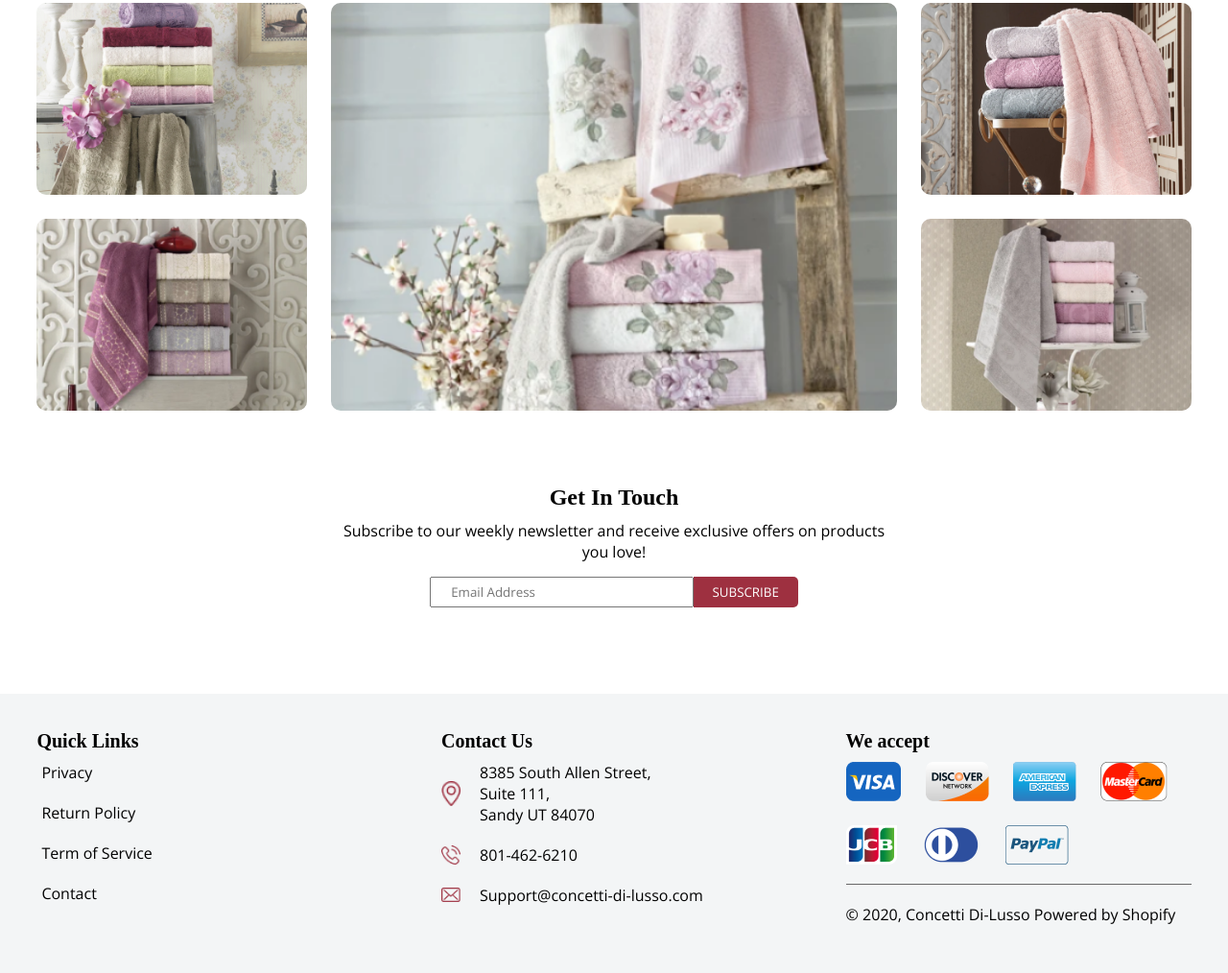
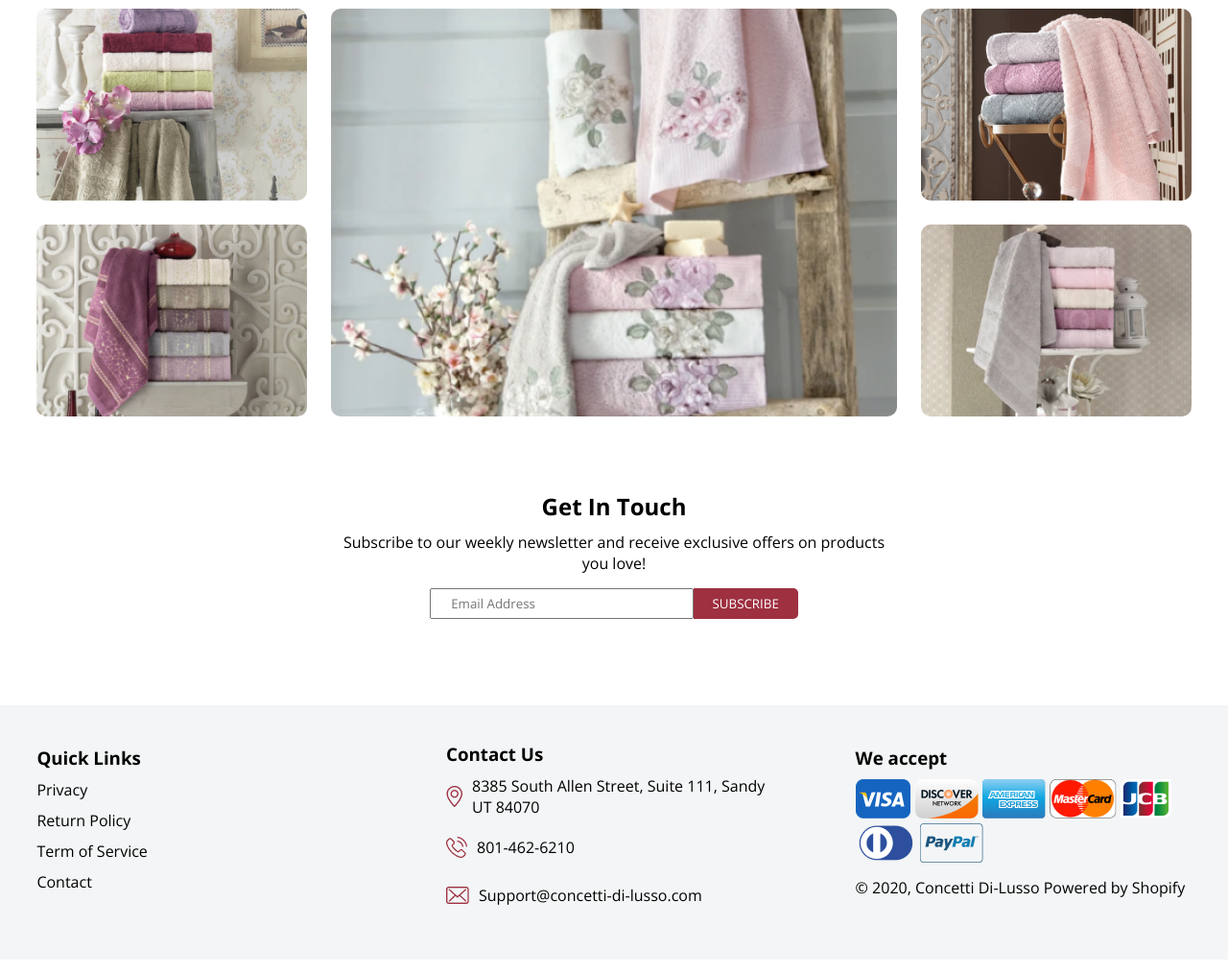
Before and after one commit to sub1120/landing-page-18, a plain HTML site: page index.html in a window 1280 px wide. Shown: the part 3726-4740 px from the top of the page at 96% size. Drawn offline with nearby package versions, Linux system fonts and the light colour scheme; files whose address does not match are found by name.

Commit message:
made footer with mobile fisrt approach

```diff
--- a/index.html
+++ b/index.html
@@ -8,7 +8,10 @@
     <link rel="stylesheet" href="./styles.css" />
   </head>
   <body>
+    <!-- header -->
     <header>
+
+      <!-- contact section -->
       <section class="contact-section">
         <div class="call">
           <div>
@@ -37,6 +40,7 @@
         </div>
       </section>
 
+      <!-- navbar section -->
       <section class="navbar">
         <div class="logo-menu">
           <h1 class="logo">CONCETTI DI-LUSSO</h1>
@@ -71,7 +75,9 @@
       </section>
     </header>
 
+    <!-- main -->
     <main>
+      <!-- hero section -->
       <section class="hero-section">
         <div class="hero-left">
           <h1 class="hero-heading">
@@ -90,6 +96,7 @@
         </div>
       </section>
 
+      <!-- features section -->
       <section class="features-section">
         <div class="feature-item">
           <div class="feature-image">
@@ -211,6 +218,7 @@
       </div>
     </section>
 
+    <!-- special section  -->
     <section class="special-section">
        <div class="special-section-image">
          <img src="./assets/images/special-product.png" alt="" />
@@ -237,6 +245,7 @@
        </div>
      </section>
 
+    <!-- trends section  -->
     <section class="trends">
       <h3 class="trending-heading">Trending Product</h3>
       <div class="trending-products">
@@ -293,6 +302,7 @@
       </div>
     </section>
 
+    <!-- testimonial section  -->
     <section class="testmonial-section">
       <h3 class="testmonial-heading">Our Testimonials</h3>
 
@@ -371,8 +381,8 @@
     <!-- Footer section -->
     <footer>
       <!-- Quick links section -->
-      <div class="f-one">
-        <h3 class="f-heading">Quick Links</h3>
+      <div class="quick-links">
+        <h3>Quick Links</h3>
         <ul class="f-desc">
           <li>Privacy</li>
           <li>Return Policy</li>
@@ -382,37 +392,41 @@
       </div>
 
       <!-- Contact us  section -->
-      <div class="f-two">
-        <h3 class="f-heading">Contact Us</h3>
-        <div class="f-two-desc f-desc">
+      <div class="contact">
+        <h3>Contact Us</h3>
           <!-- location -->
-          <div class="f-two-item">
+          <div>
+            <div>
               <img src="./assets/icons/location.png" alt="location" />
+            </div>
             <p>
-              8385 South Allen Street, <br />
-              Suite 111, <br />
+              8385 South Allen Street,
+              Suite 111,
               Sandy UT 84070
             </p>
           </div>
 
           <!-- Telephone -->
-          <div class="f-two-item">
+          <div>
+            <div>
               <img src="./assets/icons/call.png" alt="Telephone" />
+            </div>
             <p>801-462-6210</p>
           </div>
 
           <!-- mail  -->
-          <div class="f-two-item">
+          <div>
+            <div>
               <img src="./assets/icons/mail.png" alt="Mail " />
+            </div>
             <p>Support@concetti-di-lusso.com</p>
-          </div>
           </div>
       </div>
 
       <!-- we accept section -->
-      <div class="f-three">
-        <h3 class="f-heading">We accept</h3>
-        <div class="f-three-section-one">
+      <div class="payment-options">
+        <h3>We accept</h3>
+        <div>
           <img src="./assets/icons/pay-option1.png" alt="visa" />
           <img src="./assets/icons/pay-option2.png" alt="discover" />
           <img src="./assets/icons/pay-option3.png" alt="american express" />
@@ -421,8 +435,7 @@
           <img src="./assets/icons/pay-option6.png" alt="other payment" />
           <img src="./assets/icons/pay-option7.png" alt="paypal" />
         </div>
-        <div class="f-three-section-two"></div>
-        <div class="f-three-section-three f-desc">
+        <div>
           <p>© 2020, Concetti Di-Lusso Powered by Shopify</p>
         </div>
       </div>
--- a/styles.css
+++ b/styles.css
@@ -180,7 +180,7 @@ main {
 
 .featured-heading {
   margin-bottom: 30px;
-  font-size: 20px;
+  font-size: 24px;
   text-align: center;
 }
 
@@ -255,7 +255,7 @@ main {
 
 .trending-heading {
   margin-bottom: 30px;
-  font-size: 20px;
+  font-size: 24px;
   text-align: center;
 }
 
@@ -294,7 +294,7 @@ main {
 
 .testmonial-heading {
   margin: 20px;
-  font-size: 20px;
+  font-size: 24px;
   text-align: center;
 }
 
@@ -350,7 +350,7 @@ main {
 
 .special-section-heading {
   color: #9e3040;
-  font-size: 20px;
+  font-size: 24px;
   font-weight: 600;
 }
 
@@ -375,6 +375,109 @@ main {
   border: none;
   color: #ffffff;
   font-weight: 600;
+}
+
+/*------------------ photo gallery section------------------ */
+.product-gallery > h3 {
+  font-size: 25px;
+  margin-bottom: 20px;
+}
+.product-gallery {
+  padding: 3vw;
+}
+.product-gallery > h3 {
+  font-size: 24px;
+  text-align: center;
+}
+.product-image-container div img {
+  height: 100%;
+  object-fit: cover;
+  width: 100%;
+  border-radius: 10px;
+}
+
+.product-image-container {
+  display: grid;
+  grid-template-columns: repeat(auto-fit, minmax(230px, 1fr));
+  grid-auto-rows: 200px;
+  grid-auto-flow: dense;
+  gap: 25px;
+}
+
+.pg-lg {
+  grid-column: span 2;
+  grid-row: span 2;
+}
+
+/* ------------- get in touch section ----------- */
+.get-touch-section {
+  text-align: center;
+  margin-top: 3%;
+  margin-bottom: 7%;
+}
+
+.get-touch-section > h3 {
+  font-size: 24px;
+  padding-bottom: 10px;
+}
+.gts-input > input {
+  width: 18%;
+  padding: 5px 20px;
+}
+.gts-input button {
+  margin-top: 15px;
+  padding: 7px 20px;
+  background-color: #9e3040;
+  color: #ffffff;
+  border: none;
+  border-top-right-radius: 5px;
+  border-bottom-right-radius: 5px;
+}
+
+/*
+  ------------- footer section ----------------------
+*/
+footer {
+  padding: 3vw;
+  display: flex;
+  flex-direction: column;
+  align-items: center;
+  flex-wrap: wrap;
+  gap: 20px;
+  background-color: #f3f5f6;
+}
+
+footer > div {
+  min-height: 180px;
+  width: 350px;
+}
+
+.quick-links {
+  text-align: center;
+}
+
+.quick-links ul {
+  list-style-type: none;
+}
+
+.quick-links ul li {
+  margin: 10px 0px;
+}
+
+.contact {
+  text-align: center;
+}
+
+.contact div {
+  margin: 10px 0px;
+}
+
+.payment-options {
+  text-align: center;
+}
+
+.payment-options div {
+  margin: 10px 0px;
 }
 
 @media (min-width: 600px) {
@@ -404,6 +507,33 @@ main {
 
   .trending-product-item {
     max-width: 310px;
+  }
+
+  /*
+  -------------@600footer section ----------------------
+  */
+
+  footer {
+    flex-direction: row;
+    justify-content: space-between;
+  }
+
+  .quick-links {
+    text-align: left;
+  }
+
+  .contact {
+    text-align: left;
+  }
+
+  .contact div {
+    display: flex;
+    align-items: center;
+    gap: 10px;
+  }
+
+  .payment-options {
+    text-align: left;
   }
 }
 
@@ -1113,154 +1243,3 @@ main {
     width: 100%;
   }
 }
-
-/*------------------ Photo gallery ------------------ */
-.product-gallery > h3 {
-  font-size: 25px;
-  margin-bottom: 20px;
-  font-family: Hell;
-}
-.product-gallery {
-  padding: 3vw;
-}
-.product-gallery > h3 {
-  font-size: 24px;
-  font-family: "Hind Siliguri";
-  text-align: center;
-}
-.product-image-container div img {
-  height: 100%;
-  object-fit: cover;
-  width: 100%;
-  border-radius: 10px;
-}
-
-.product-image-container {
-  display: grid;
-  grid-template-columns: repeat(auto-fit, minmax(230px, 1fr));
-  grid-auto-rows: 200px;
-  grid-auto-flow: dense;
-  gap: 25px;
-}
-
-.pg-lg {
-  grid-column: span 2;
-  grid-row: span 2;
-}
-
-/* ------------- Get in touch section ----------- */
-.get-touch-section {
-  text-align: center;
-  margin-top: 3%;
-  margin-bottom: 7%;
-}
-
-.get-touch-section > h3 {
-  font-family: "Hind Siliguri";
-  font-size: 24px;
-  padding-bottom: 10px;
-}
-.gts-input > input {
-  width: 18%;
-  padding: 5px 20px;
-}
-.gts-input button {
-  margin-top: 15px;
-  padding: 7px 20px;
-  background-color: #9e3040;
-  color: #ffffff;
-  border: none;
-  border-top-right-radius: 5px;
-  border-bottom-right-radius: 5px;
-}
-
-/*
-  ------------- footer section ----------------------
-*/
-/* main footer */
-footer {
-  background-color: #f3f5f6;
-  display: flex;
-  align-items: center;
-  /* padding: 70px 50px; */
-  padding: 3vw;
-  justify-content: space-between;
-}
-
-.f-heading {
-  font-size: 20px;
-  margin-bottom: 10px;
-  font-family: "Hind Siliguri";
-}
-
-.f-one,
-.f-two,
-.f-three {
-  height: 250px;
-  width: 360px;
-}
-.f-two-item > img {
-  width: 20px;
-  height: auto;
-}
-
-/*  footer one styling */
-.f-one > ul {
-  list-style: none;
-  padding-left: 5px;
-}
-.f-one > ul > li {
-  padding-bottom: 20px;
-}
-
-/*  footer two styling  */
-.f-two-item {
-  display: flex;
-  gap: 20px;
-  margin-bottom: 20px;
-  align-items: center;
-}
-
-/* footer three styling */
-.f-three-section-one {
-  display: flex;
-  flex-wrap: wrap;
-  gap: 25px;
-  margin-bottom: 20px;
-}
-.f-three-section-two {
-  border-top: 1px solid #686868;
-}
-.f-three-section-three {
-  margin-top: 20px;
-}
-
-/* footer responsiveness */
-@media screen and (max-width: 525px) {
-  footer {
-    height: auto;
-    text-align: center;
-    flex-wrap: wrap;
-    gap: 10px;
-    justify-content: center;
-  }
-  .f-one {
-    margin-bottom: 10px;
-  }
-
-  .f-two {
-    text-align: center;
-    margin-bottom: 30px;
-  }
-  .f-three-section-one {
-    justify-content: center;
-  }
-  .f-two-item {
-    justify-content: center;
-    flex-direction: column;
-    gap: 0;
-  }
-  .f-three {
-    margin-top: 30px;
-  }
-}
```
Lines whose indentation alone changed are shown as unchanged.
